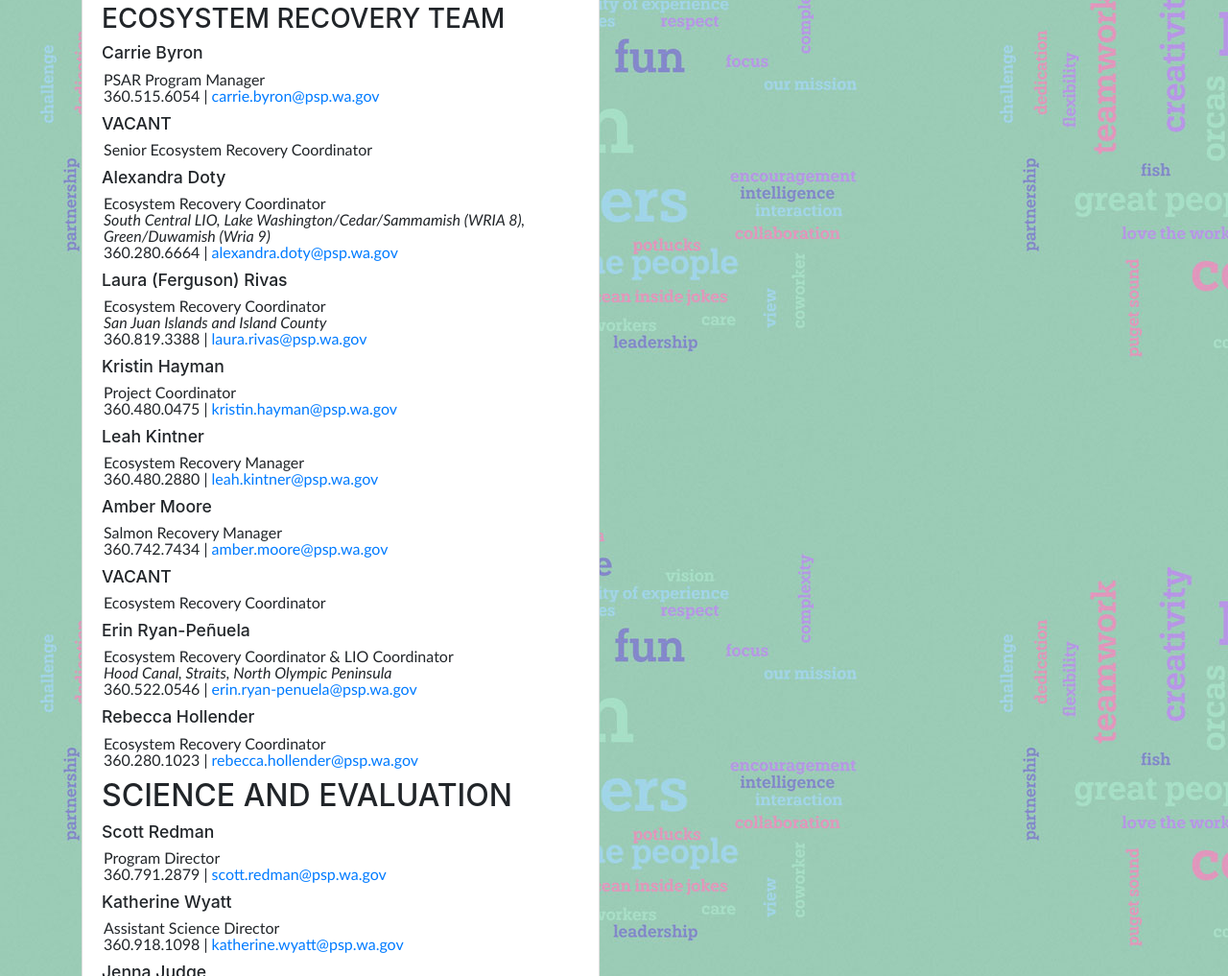
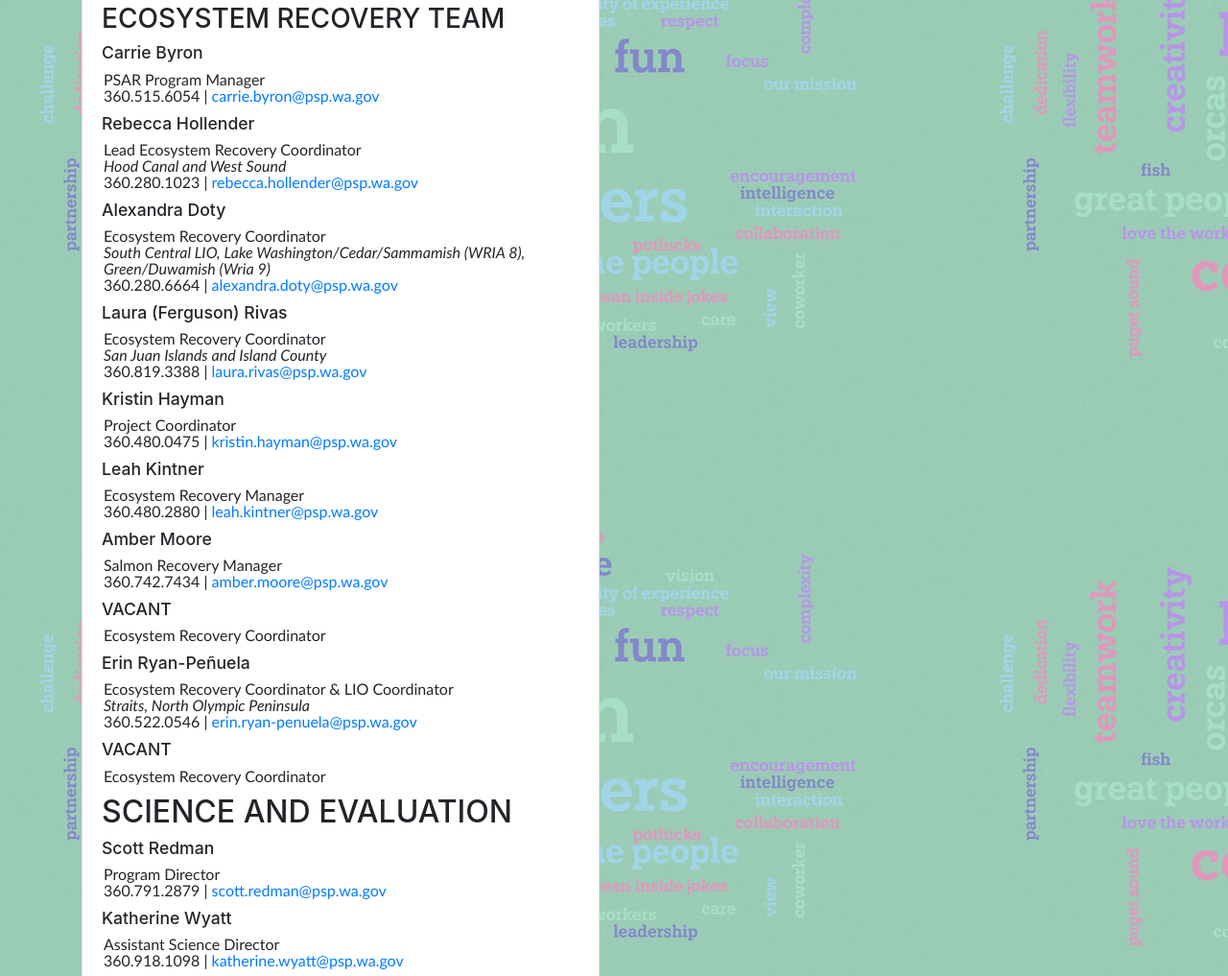
Before and after one commit to caneballante/Intranet, a plain HTML site: page index.html in a window 1280 px wide. Shown: the part 5031-6048 px from the top of the page at 96% size. Drawn offline with Linux system fonts and the light colour scheme.

Commit message:
Updated staff listing

```diff
--- a/_notes/dwsync.xml
+++ b/_notes/dwsync.xml
@@ -1,4 +1,4 @@
 <?xml version="1.0" encoding="utf-8" ?>
 <dwsync>
-<file name="index.html" server="192.168.249.9" local="132660212396494078" remote="132660212400000000" Dst="2" />
+<file name="index.html" server="192.168.249.9" local="132670397267493026" remote="132670396800000000" Dst="2" />
 </dwsync>
--- a/index.html
+++ b/index.html
@@ -435,9 +435,10 @@
 						<p>PSAR Program Manager<br />
 							360.515.6054 | <a href="mailto:carrie.byron@psp.wa.gov">carrie.byron@psp.wa.gov </a></p>
 
-						<h5>VACANT</h5>
-						<p>Senior Ecosystem Recovery Coordinator<br>
-							</p>
+						<h5>Rebecca Hollender</h5>
+						<p>Lead Ecosystem Recovery Coordinator<br>
+							<em>Hood Canal and West Sound</em><br>
+							360.280.1023 | <a href="mailto:rebecca.hollender@psp.wa.gov">rebecca.hollender@psp.wa.gov</a></p>
 
 						<h5>Alexandra Doty</h5>
 						<p>Ecosystem Recovery Coordinator<br>
@@ -466,12 +467,12 @@
 
 						<h5>Erin Ryan-Peñuela</h5>
 						<p> Ecosystem Recovery Coordinator &amp; LIO Coordinator<br/>
-							<em>Hood Canal, Straits, North Olympic Peninsula </em> <br/>
+							<em>Straits, North Olympic Peninsula </em> <br/>
 							360.522.0546 | <a href="mailto:erin.ryan-penuela@psp.wa.gov">erin.ryan-penuela@psp.wa.gov</a></p>
 
-						<h5>Rebecca Hollender</h5>
+						<h5>VACANT</h5>
 						<p> Ecosystem Recovery Coordinator<br/>
-							360.280.1023 | <a href="mailto:rebecca.hollender@psp.wa.gov">rebecca.hollender@psp.wa.gov</a></p>
+							</p>
 
 						<!--SCIENCE AND EVALUATION-->
 						<h2>SCIENCE AND EVALUATION</h2>
@@ -524,7 +525,7 @@
 						<!--EPA PROGRAM-->
 						<h3 class="padding-10-top">EPA PROGRAM</h3>
 						<h5>Jennifer Grimm</h5>
-						<p> Agency Workplan and EPA Grants Coordinator<br />
+						<p>Agency Workplan and EPA Grants Coordinator<br />
 						   360.485.7419  | <a href="mailto:jennifer.grimm@psp.wa.gov">jennifer.grimm@psp.wa.gov</a></p>
 						<!--FISCAL PROGRAM-->
 						<h3 class="padding-10-top">FISCAL PROGRAM</h3>
```
